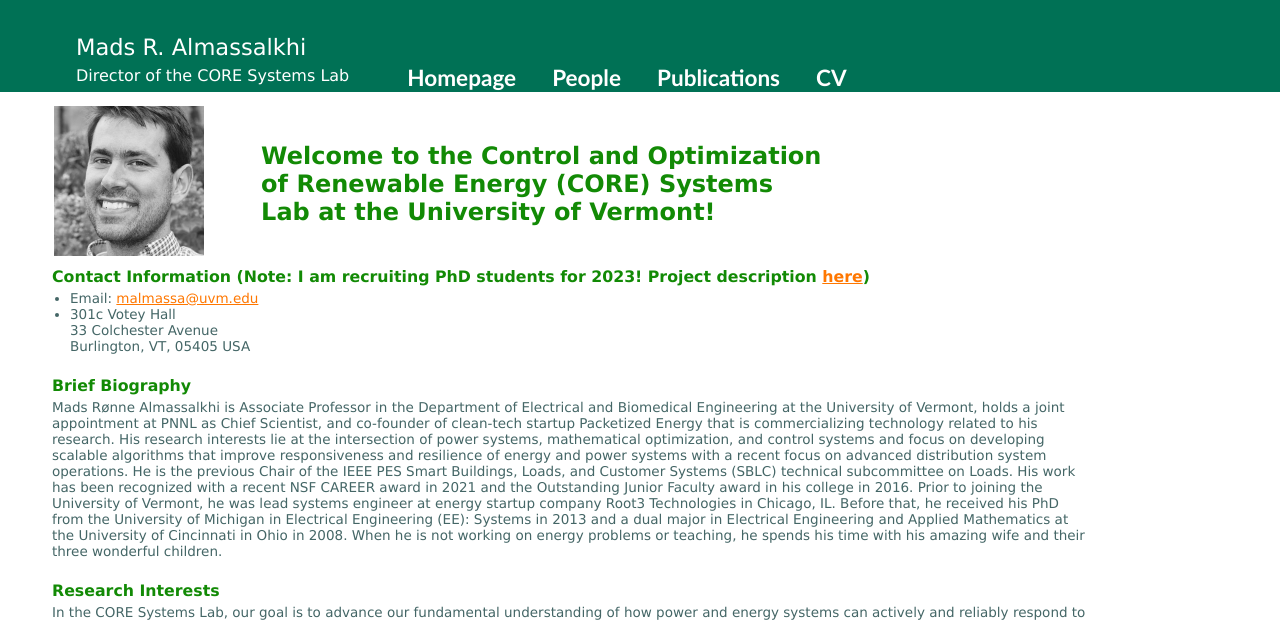
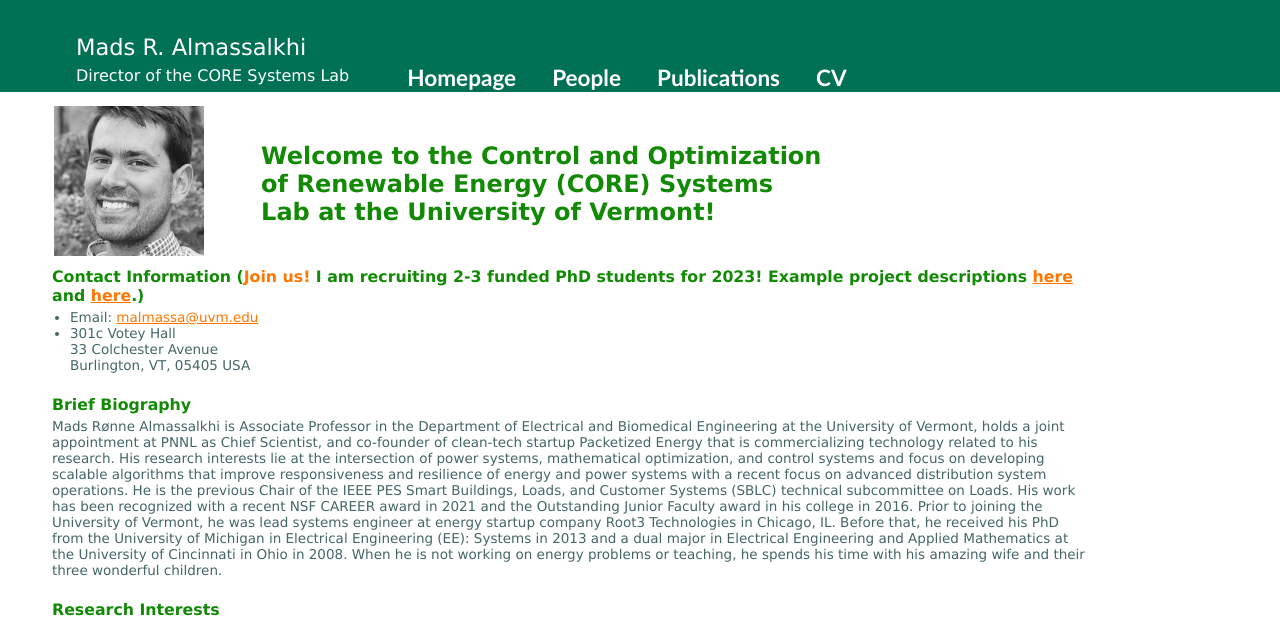
Before and after one commit to madsalma/madsalma.github.io, a plain HTML site: page index.html in a window 1280 px wide. Shown: the top 620 px of the page. Drawn offline with Linux system fonts and the light colour scheme.

Commit message:
added positions

```diff
--- a/index.html
+++ b/index.html
@@ -49,7 +49,7 @@
 			<h1><strong> <font size="5">Welcome to the Control and Optimization of Renewable Energy (CORE) Systems Lab at the University of Vermont!</font></strong></h1>
 			</td><td style="width:25%;"></td></tr></table>
 
-			<h1>Contact Information (Note: I am recruiting PhD students for 2023! Project description <a href="recruit/Almassalkhi grad recruitment 2022.pdf">here</a>) </h1>
+			<h1>Contact Information (<a style="font-weight:bold;">Join us!</a> I am recruiting 2-3 funded PhD students for 2023! Example project descriptions <a href="recruit/Almassalkhi grad recruitment NSF CIA 2023.pdf">here</a> and <a href="recruit/Almassalkhi grad recruitment DOE HES 2023.pdf">here</a>.) </h1>
 <ul>
 <li>Email: <a href="mailto:malmassa@uvm.edu">malmassa@uvm.edu</a> </li>
 <li>
```
Also changed, not shown: people.html (+1 -1 lines), 3 other files.
